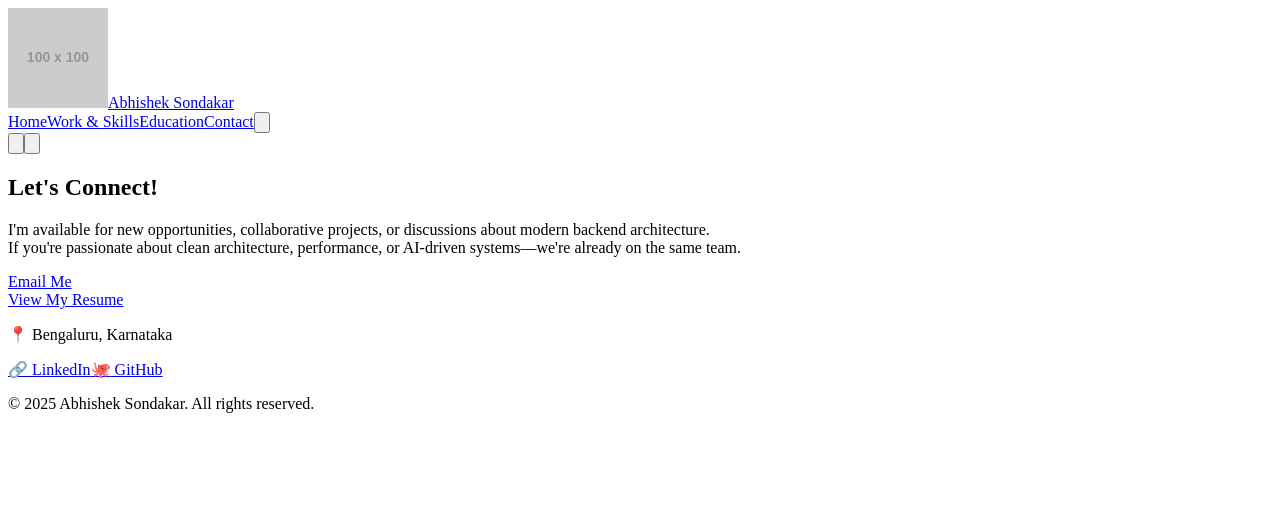
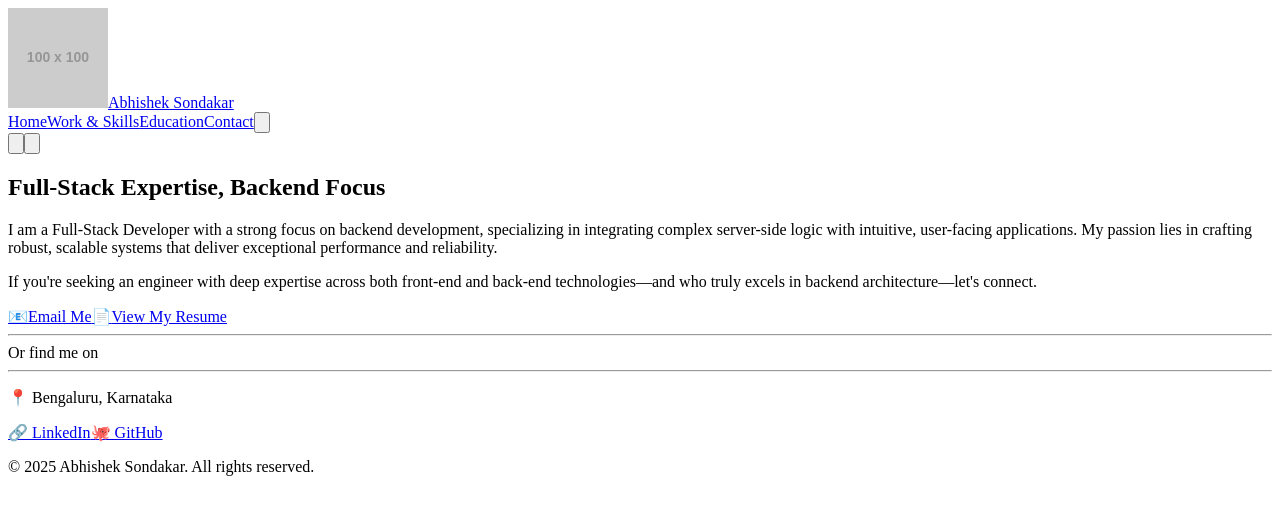
Before and after one commit to AbhiSondakar/abhi-sondakar, a React (Vite) app: page /contact in a window 1280 px wide. Shown: the top 514 px of the page. Built offline with nearby package versions, Linux system fonts and the light colour scheme; the HTML template or start-up script is replaced by a standard one.

Commit message:
Implement animations in Contact component
Added framer-motion animations to the Contact component for improved visual effects and user engagement.

```diff
--- a/src/pages/Contact.jsx
+++ b/src/pages/Contact.jsx
@@ -1,63 +1,136 @@
 import React from 'react';
+import { motion } from 'framer-motion';
 import { links } from '../data/links';
 
-const Contact = () => {
+// Animation variants for framer-motion
+const containerVariants = {
+  hidden: { opacity: 0 },
+  visible: {
+    opacity: 1,
+    transition: {
+      staggerChildren: 0.1,
+    },
+  },
+};
+
+const itemVariants = {
+  hidden: { y: 20, opacity: 0 },
+  visible: {
+    y: 0,
+    opacity: 1,
+    transition: {
+      type: 'spring',
+      stiffness: 100,
+    },
+  },
+};
+
+export default function Contact() {
   return (
-    <section id="contact" className="py-20 flex items-center justify-center min-h-[70vh]">
-      <div className="max-w-4xl mx-auto px-4 sm:px-6 lg:px-8 text-center bg-white dark:bg-gray-800 p-10 rounded-2xl shadow-2xl border border-gray-200 dark:border-gray-700 reveal-on-scroll">
-        <h2 className="animated-header text-4xl font-bold mb-4 text-primary-accent">Let's Connect!</h2>
-        <p className="text-xl text-gray-600 dark:text-gray-400 mb-8">
-          I'm available for new opportunities, collaborative projects, or discussions about modern backend architecture.
-          <br className="hidden sm:block" />
-          <span className="font-semibold text-primary-accent">
-            If you're passionate about clean architecture, performance, or AI-driven systems—we're already on the same team.
-          </span>
-        </p>
+      <section
+          id="contact"
+          className="py-24 sm:py-32 flex items-center justify-center min-h-[80vh] bg-gray-50 dark:bg-gray-950"
+      >
+        <div className="w-full max-w-4xl mx-auto px-4 sm:px-6 lg:px-8 text-center">
+          <motion.div
+              className="bg-white dark:bg-gray-900 p-6 sm:p-10 rounded-3xl shadow-xl dark:shadow-2xl dark:shadow-teal-900/50 border border-gray-100 dark:border-gray-800 transition-shadow duration-300 hover:shadow-2xl dark:hover:shadow-teal-800/60 group"
+              variants={containerVariants}
+              initial="hidden"
+              whileInView="visible"
+              viewport={{ once: true, amount: 0.3 }}
+          >
+            {/* Header */}
+            <motion.h2
+                className="text-4xl font-bold mb-4 text-teal-600 dark:text-teal-400 transition-colors duration-300 group-hover:text-teal-500"
+                variants={itemVariants}
+            >
+              Full-Stack Expertise, Backend Focus
+            </motion.h2>
+
+            {/* Description */}
+            <motion.p
+                className="text-lg text-gray-800 dark:text-gray-300 mb-4 max-w-2xl mx-auto leading-relaxed"
+                variants={itemVariants}
+            >
+              I am a <span className="font-semibold text-teal-600">Full-Stack Developer</span> with a strong focus on{" "}
+              <span className="text-teal-600">backend development</span>, specializing in integrating{" "}
+              <span className="font-semibold text-gray-900 dark:text-gray-100">complex server-side logic</span> with intuitive, user-facing applications. My passion lies in crafting{" "}
+              <span className="text-teal-600">robust</span>,{" "}
+              <span className="text-blue-500">scalable systems</span> that deliver{" "}
+              <span className="font-semibold text-gray-900 dark:text-gray-100">exceptional performance and reliability.</span>
+            </motion.p>
+
+            {/* Subtitle Text */}
+            <motion.p
+                className="text-lg text-gray-800 dark:text-gray-300 mb-8 max-w-2xl mx-auto leading-relaxed"
+                variants={itemVariants}
+            >
+              If you're seeking an engineer with deep expertise across both{" "}
+              <span className="text-teal-600">front-end</span> and{" "}
+              <span className="text-teal-600">back-end</span> technologies—and who truly excels in{" "}
+              <span className="text-indigo-500 font-medium">backend architecture</span>—let's connect.
+            </motion.p>
+
+            <motion.div
+                className="flex flex-col sm:flex-row gap-4 justify-center my-8"
+                variants={itemVariants}
+            >
+              {/* Email Button */}
               <a
                   href={`mailto:${links.email}`}
-          className="magnetic-link inline-block px-10 py-4 bg-primary-accent text-gray-900 font-extrabold text-lg rounded-xl shadow-2xl hover:bg-teal-300 transition duration-300 transform hover:scale-105"
+                  className="flex items-center justify-center gap-2 px-6 py-3 bg-teal-600 text-white font-semibold text-base rounded-xl shadow-lg hover:bg-teal-700 transition duration-300 transform hover:scale-105"
               >
+                <span role="img" aria-label="Mail emoji">📧</span>
                 Email Me
               </a>
 
-        {/* Resume Link on Contact Page */}
-        <div className="my-8">
+              {/* Resume Button */}
               <a
                   href={links.resume}
                   target="_blank"
                   rel="noopener noreferrer"
-            className="magnetic-link inline-block px-8 py-3 border-2 border-primary-accent text-gray-900 dark:text-gray-200 font-bold rounded-xl hover:bg-gray-100 dark:hover:bg-gray-800 transition duration-300 transform hover:scale-105"
+                  className="flex items-center justify-center gap-2 px-6 py-3 border-2 border-teal-600 text-teal-600 dark:text-teal-400 font-semibold rounded-xl hover:bg-teal-50 dark:hover:bg-teal-900/30 transition duration-300 transform hover:scale-105"
               >
+                <span role="img" aria-label="File emoji">📄</span>
                 View My Resume
               </a>
+            </motion.div>
+
+            <motion.div className="mt-16 space-y-6" variants={itemVariants}>
+              {/* Divider */}
+              <div className="flex items-center justify-center space-x-4">
+                <hr className="w-1/4 border-gray-300 dark:border-gray-700" />
+                <span className="text-gray-500 dark:text-gray-400">Or find me on</span>
+                <hr className="w-1/4 border-gray-300 dark:border-gray-700" />
               </div>
 
-        <div className="mt-12 space-y-4 text-xl">
-          <p className="text-gray-500 dark:text-gray-400">
-            <span>📍</span> Bengaluru, Karnataka
+              <p className="text-lg text-gray-700 dark:text-gray-400 mt-8">
+                <span role="img" aria-label="Location pin">📍</span> Bengaluru, Karnataka
               </p>
+
+              <div className="mt-12 text-xl">
                 <div className="flex justify-center space-x-6 pt-4 text-2xl">
                   <a
                       href={links.linkedin}
                       target="_blank"
                       rel="noopener noreferrer"
-              className="text-gray-500 dark:text-gray-400 hover:text-primary-accent transition duration-300"
+                      className="text-gray-600 dark:text-gray-400 hover:text-teal-600 transition duration-300"
                   >
-              <span><span>🔗</span> LinkedIn</span>
+                    <span>🔗 LinkedIn</span>
                   </a>
                   <a
                       href={links.github}
                       target="_blank"
                       rel="noopener noreferrer"
-              className="text-gray-500 dark:text-gray-400 hover:text-primary-accent transition duration-300"
+                      className="text-gray-600 dark:text-gray-400 hover:text-teal-600 transition duration-300"
                   >
-              <span><span>🐙</span> GitHub</span>
+                    <span>🐙 GitHub</span>
                   </a>
                 </div>
               </div>
+            </motion.div>
+          </motion.div>
         </div>
       </section>
   );
-};
-
-export default Contact;
+}
```
Lines whose indentation alone changed are shown as unchanged.
